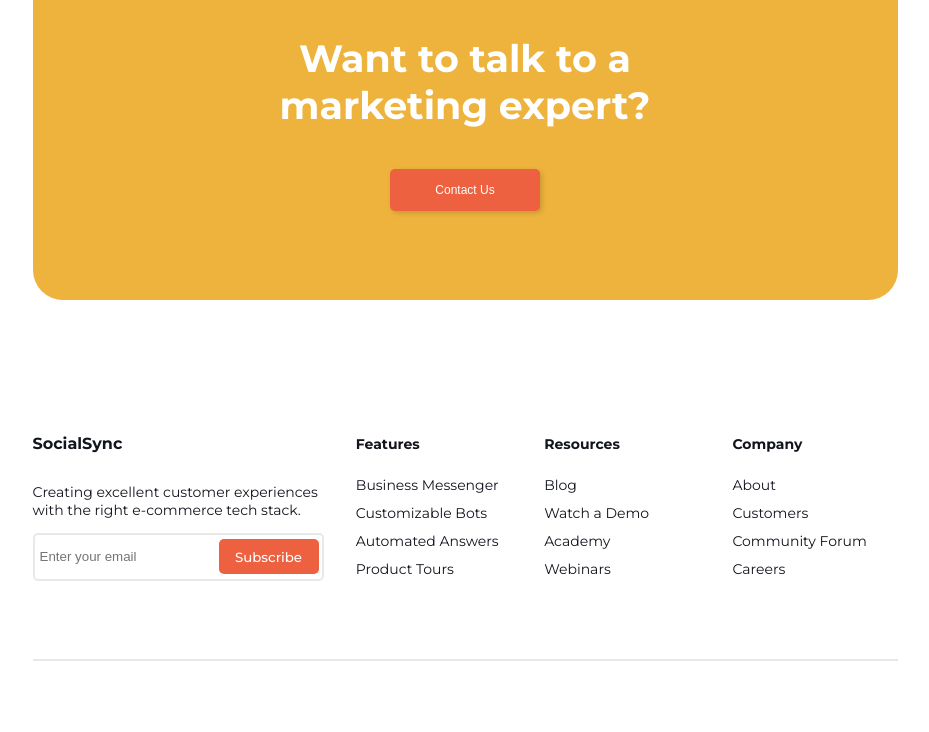
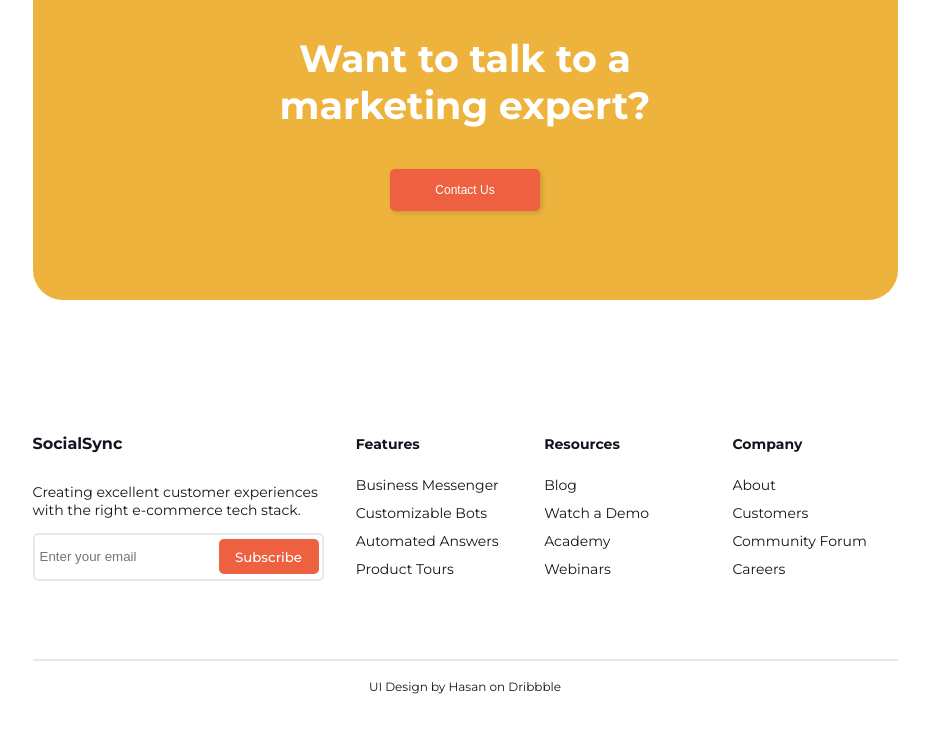
Before and after one commit to akinevans/socialsync, a React (Create React App) app: page / in a window 1280 px wide. Shown: the part 2700-3432 px from the top of the page, without its empty margins (175-1104 px from the left). Built offline with nearby package versions, Linux system fonts and the light colour scheme.

Commit message:
Update Footer component with credit

```diff
--- a/src/App.css
+++ b/src/App.css
@@ -19,4 +19,5 @@
 }
 
 /* .App {
+
 } */
--- a/src/components/Footer.css
+++ b/src/components/Footer.css
@@ -4,6 +4,7 @@
   flex-direction: row;
   justify-content: center;
   align-items: center;
+  position: relative;
 }
 
 .footer-outer-wrapper {
@@ -21,6 +22,26 @@
   border-bottom: 2px solid #e8e8e8;
 }
 
+.credit-wrapper {
+  position: absolute;
+  bottom: -5px;
+  height: 30px;
+  margin: 0 auto;
+  /* border: 2px solid red; */
+}
+
+.credit-wrapper a {
+  font-family: var(--body-font);
+  text-decoration: none;
+  color: var(--font-color);
+  font-size: 12px;
+  cursor: pointer;
+}
+
+.credit-wrapper a:hover {
+  text-decoration: underline;
+}
+
 /** Tablet View */
 /** Tablet View */
 /** Tablet View */
--- a/src/components/Footer.js
+++ b/src/components/Footer.js
@@ -31,6 +31,11 @@ export default function Footer() {
           link4='Careers'
         />
       </div>
+      <div className='credit-wrapper'>
+        <a href='https://dribbble.com/hasan_ui_design' target='_blank'>
+          UI Design by Hasan on Dribbble
+        </a>
+      </div>
     </div>
   );
 }
```
